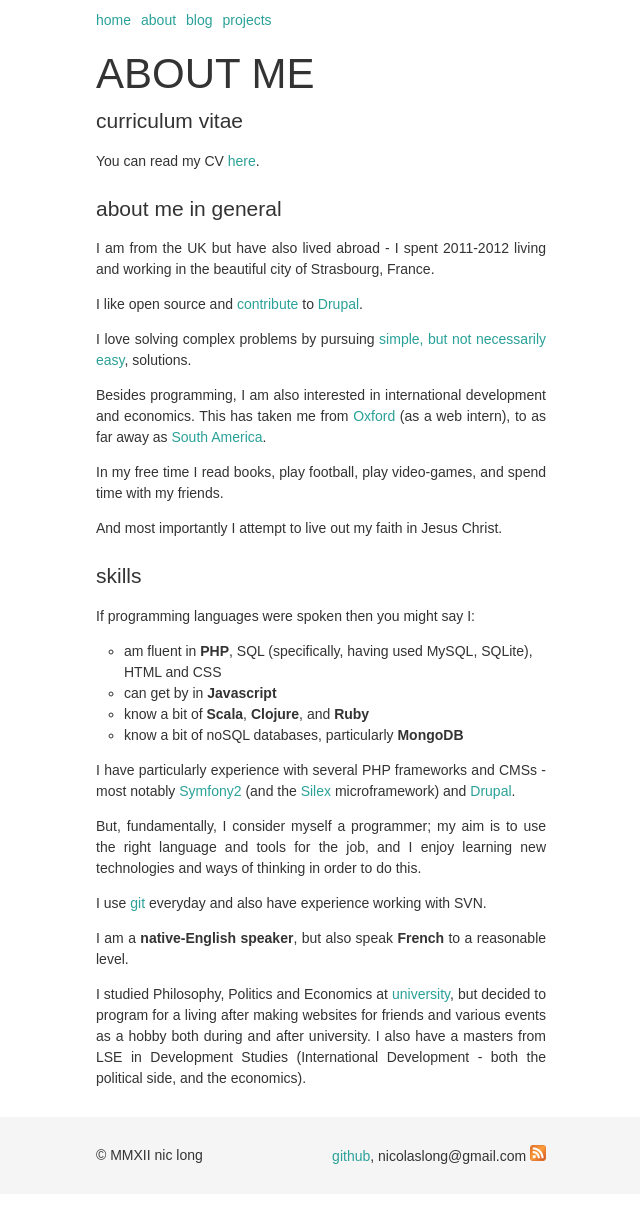
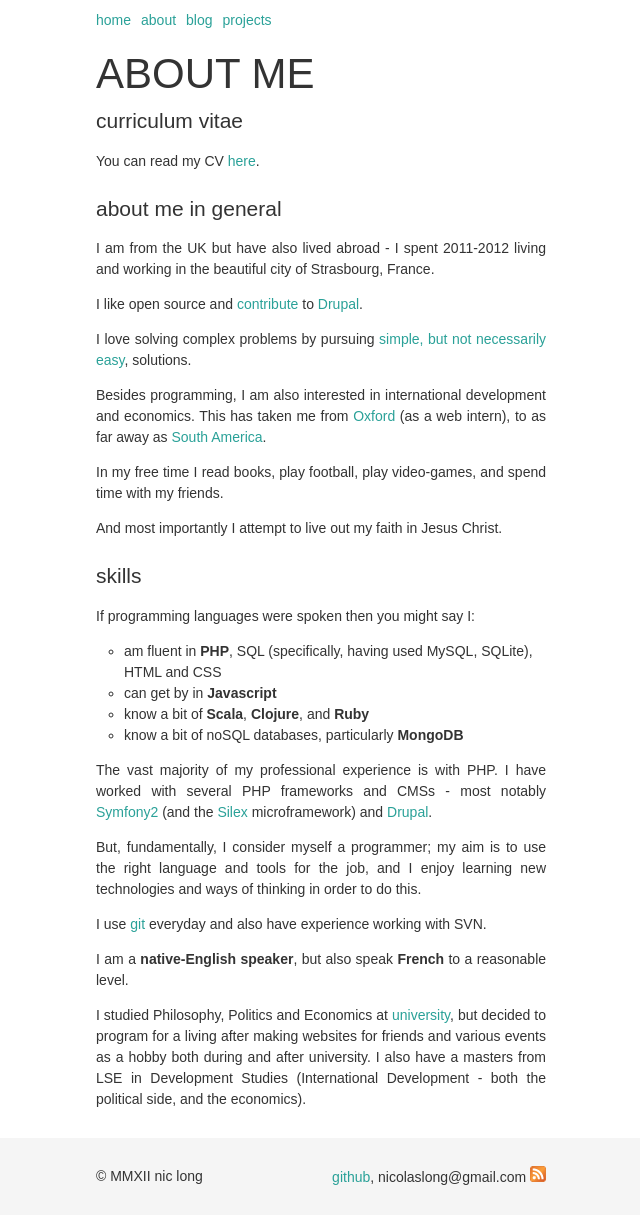
Before and after one commit to nicl/nicl.github.com, a Jekyll site: the page built from about.md, in a window 1280 px wide. Shown: the whole page, without its empty margins (319-959 px from the left). Built offline with Jekyll 4.4.1, drawn with Linux system fonts in a browser that asks for light colours; before the commit the page ends 1194 px from its top, so only the background shows below that.

Commit message:
fixed typo and modified about text

```diff
--- a/about.md
+++ b/about.md
@@ -42,8 +42,9 @@ If programming languages were spoken then you might say I:
 - know a bit of **Scala**, **Clojure**, and **Ruby**
 - know a bit of noSQL databases, particularly **MongoDB**
 
-I have particularly experience with several PHP frameworks and CMSs -
-most notably [Symfony2](http://symfony.com/) (and the
+The vast majority of my professional experience is with PHP. I have
+worked with several PHP frameworks and CMSs - most notably
+[Symfony2](http://symfony.com/) (and the
 [Silex](http://silex.sensiolabs.org/) microframework) and
 [Drupal](http://www.drupal.org).
 
```
